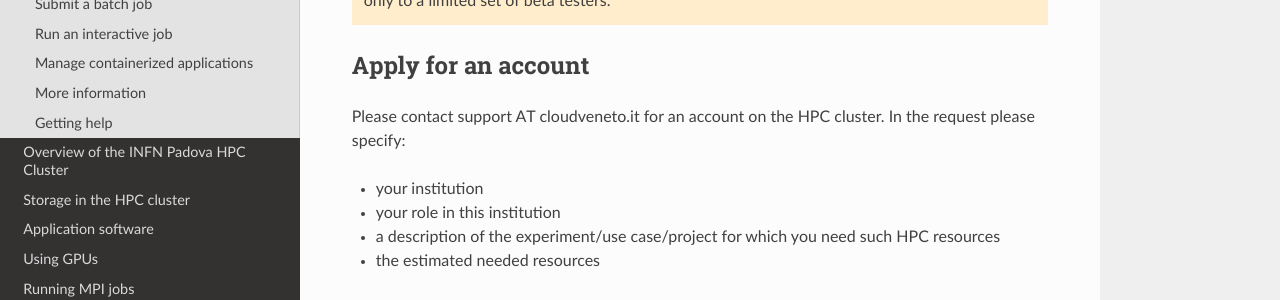
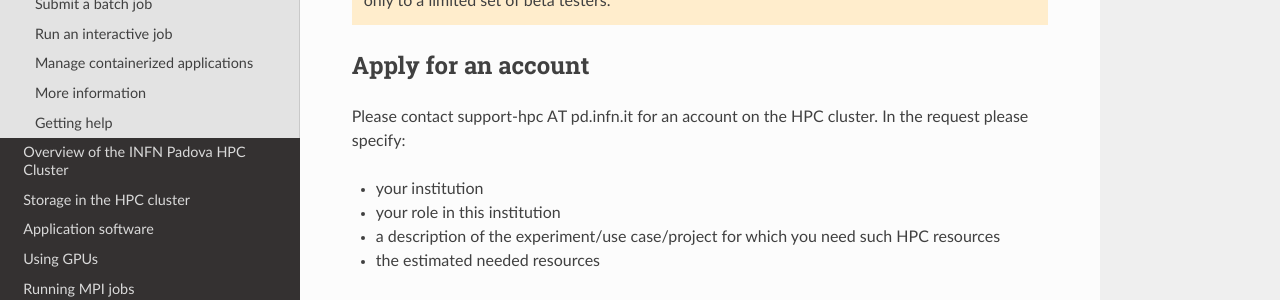
Before and after one commit to marcoverl/HPCPadovaUserGuide, a Sphinx documentation site: the page built from docs/source/gettingstarted.rst, in a window 1280 px wide and 900 px high. Shown: the part 236-536 px from the top of the window. Built offline with Sphinx 7.4.7 and the Read the Docs theme 3.1.0, drawn with Linux system fonts in a browser that asks for light colours; some of the changed text lies outside the part shown.

Commit message:
Nuova mailing list per supporto Fix typo

```diff
--- a/docs/source/cluster.rst
+++ b/docs/source/cluster.rst
@@ -52,7 +52,7 @@
 | **verylong**             | 7 days           | 20 cores, 80 GB of RAM memory  | 20       |
 +--------------------------+------------------+--------------------------------+----------+
 
-The following table summarizes which are the QOS available for the **gpus* partition:
+The following table summarizes which are the QOS available for the **gpus** partition:
 
 
 +--------------------------+------------------+---------------------------------+----------+
--- a/docs/source/conf.py
+++ b/docs/source/conf.py
@@ -6,8 +6,8 @@
 copyright = '2021, HPC INFN Padova Support Team'
 author = 'HPC INFN Padova Support Team'
 
-release = '0.6'
-version = '0.6.0'
+release = '0.7'
+version = '0.7.0'
 
 # -- General configuration
 
--- a/docs/source/gettingstarted.rst
+++ b/docs/source/gettingstarted.rst
@@ -10,7 +10,7 @@
 Apply for an account
 --------------------
 
-Please contact support AT cloudveneto.it for an account on the HPC cluster.
+Please contact support-hpc AT pd.infn.it for an account on the HPC cluster.
 In the request please specify:
 
 * your institution
@@ -193,6 +193,5 @@
 Getting help
 ------------
 
-For the time being please contact support AT cloudveneto.it for support
-request. A dedicated HPC support mailing list will likely be created in the
-future.
+Please contact support-hpc AT pd.infn.it for support
+request.
```
